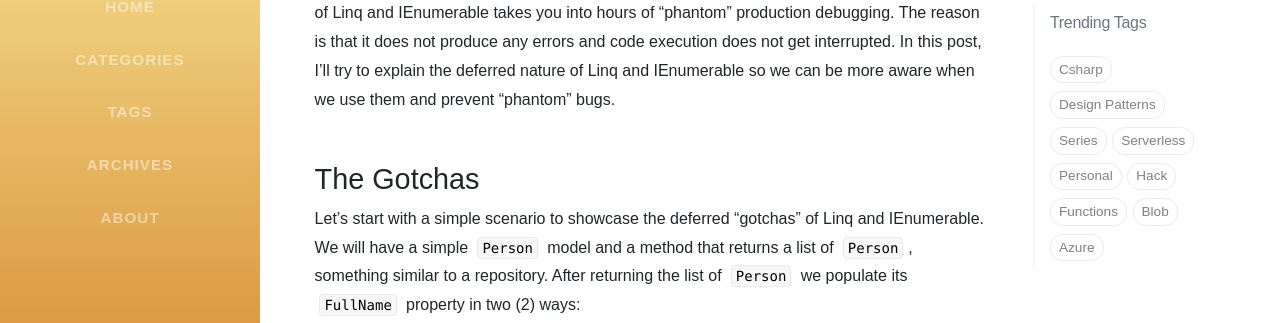
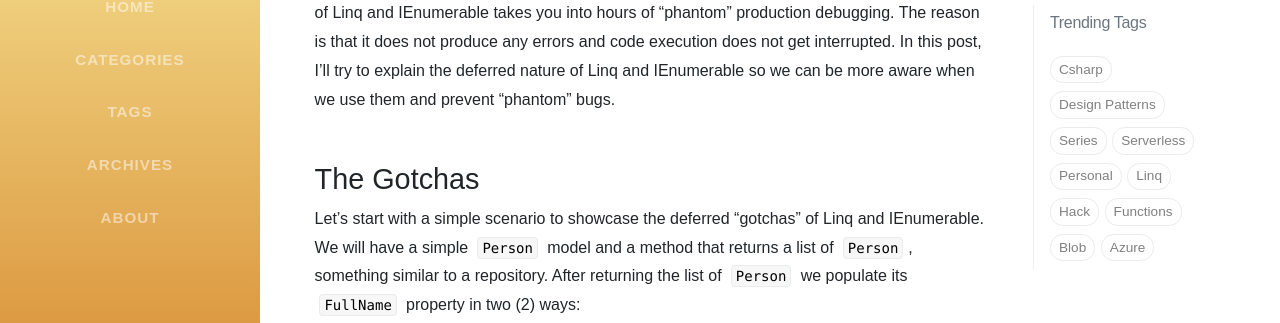
Before and after one commit to IanEscober/ianescober.github.io, a Jekyll site: the page built from _posts/2020-07-19-c#-deferred-gotchas.md, in a window 1280 px wide and 900 px high. Shown: the part 289-612 px from the top of the window. Built offline with Jekyll 4.4.1, drawn with Linux system fonts in a browser that asks for light colours; nearby versions of some CDN libraries; some web fonts are replaced; comment, search, counter and statistics services are not loaded.

Commit message:
[Automation] Updated the Categories, Tags, Lastmod for post(s).

```diff
--- a/_posts/2020-07-19-c#-deferred-gotchas.md
+++ b/_posts/2020-07-19-c#-deferred-gotchas.md
@@ -2,7 +2,9 @@
 title: C# Deferred Gotchas
 date: Y2020-07-19 22:40:20 +0800
 categories: [Tech, Csharp]
-tags: [Csharp]
+tags: [Csharp, Linq]
+seo:
+  date_modified: 2020-07-19 22:40:20 +0800
 ---
 
 ![lost](https://drive.google.com/uc?export=view&id=1HA3x0wM6hC4o7Dz4OS1SSiLRmreGy-Un)
--- /dev/null
+++ b/tags/linq.html
@@ -0,0 +1,5 @@
+---
+layout: tag
+title: Linq
+tag: Linq
+---
```
